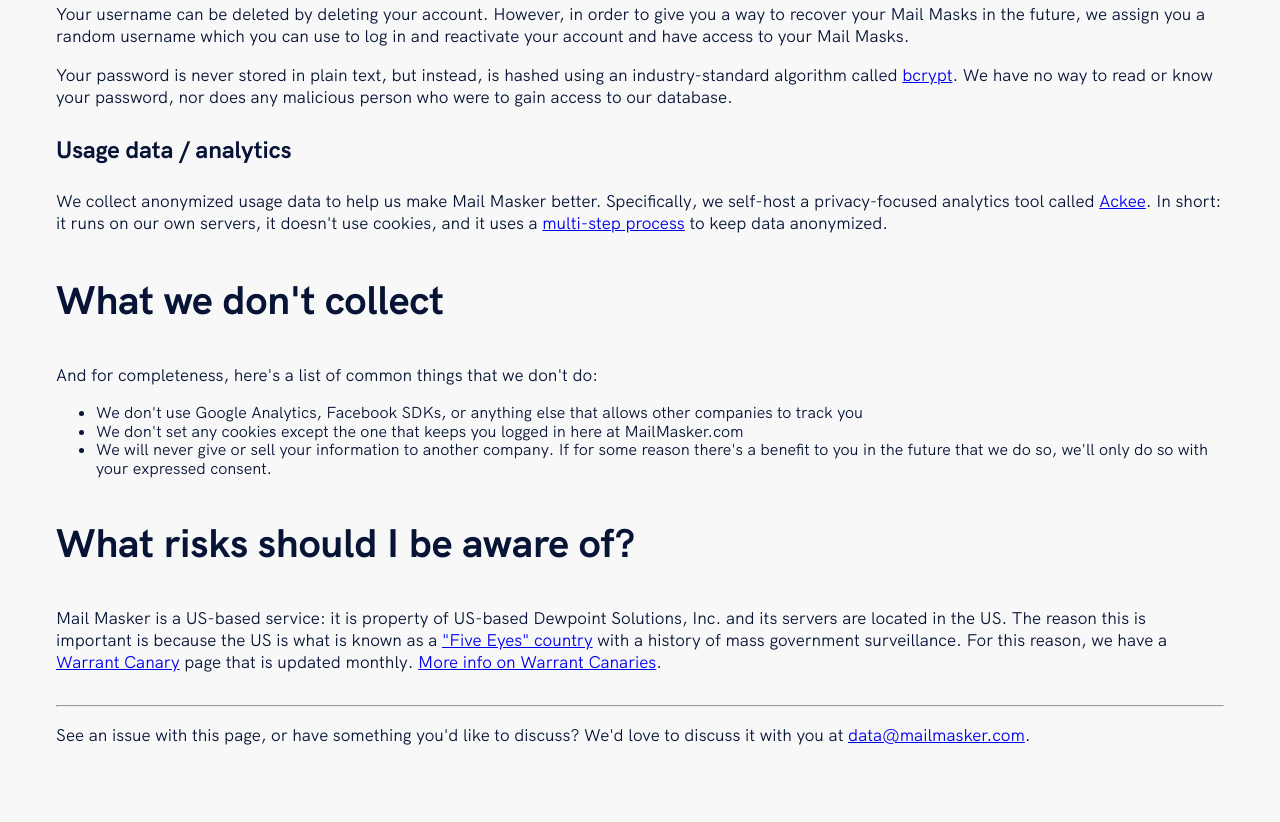
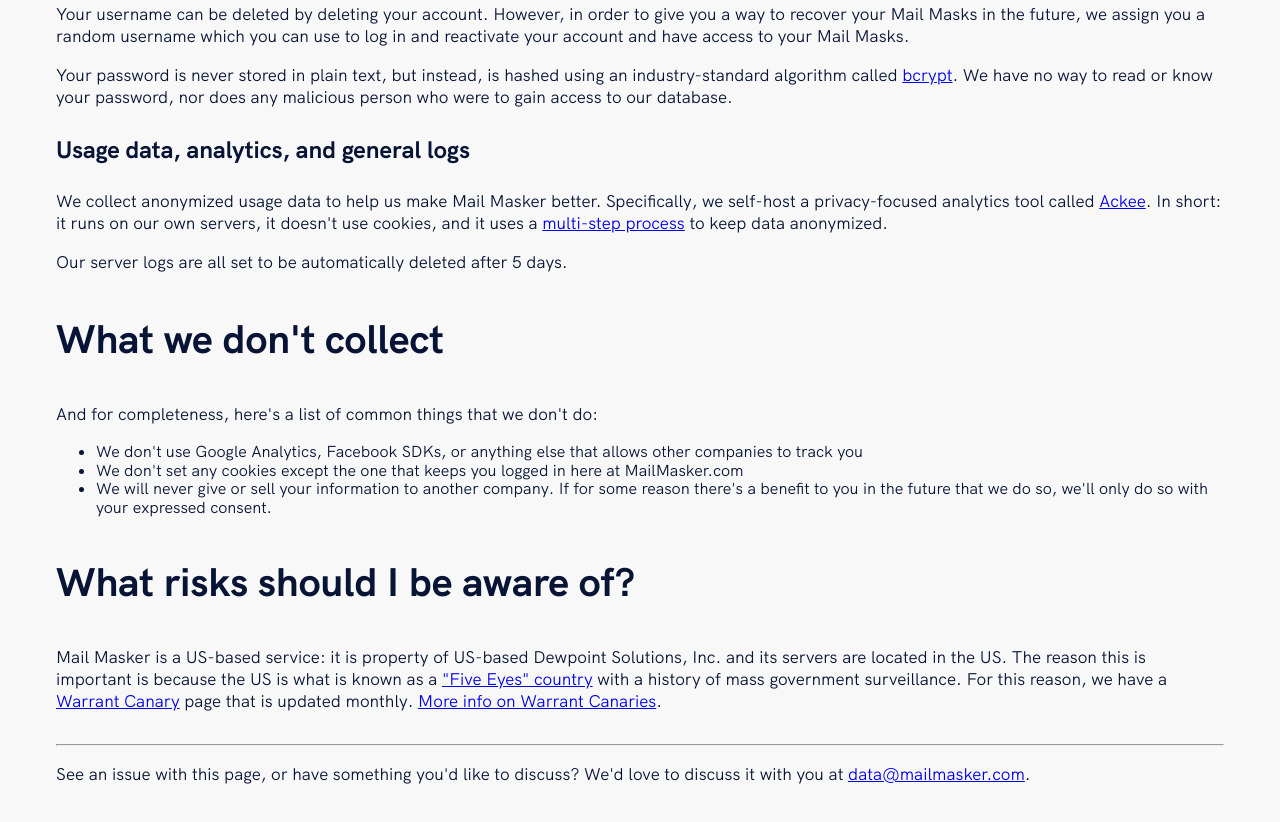
Before and after one commit to MailMasker/marketing-website, a Gatsby site: page /data in a window 1280 px wide. Shown: the part 1014-1836 px from the top of the page. Built offline with nearby package versions, Linux system fonts and the light colour scheme; Gatsby itself is replaced by a stand-in of ours.

Commit message:
add line about log retention of 5 days

```diff
--- a/src/pages/data.jsx
+++ b/src/pages/data.jsx
@@ -84,7 +84,7 @@
           . We have no way to read or know your password, nor does any malicious
           person who were to gain access to our database.
         </p>
-        <SectionHeader>Usage data / analytics</SectionHeader>
+        <SectionHeader>Usage data, analytics, and general logs</SectionHeader>
         <p>
           We collect anonymized usage data to help us make Mail Masker better.
           Specifically, we self-host a privacy-focused analytics tool called{" "}
@@ -105,6 +105,9 @@
             multi-step process
           </a>{" "}
           to keep data anonymized.
+        </p>
+        <p>
+          Our server logs are all set to be automatically deleted after 5 days.
         </p>
         <h3>What we don't collect</h3>
         <p>
```
